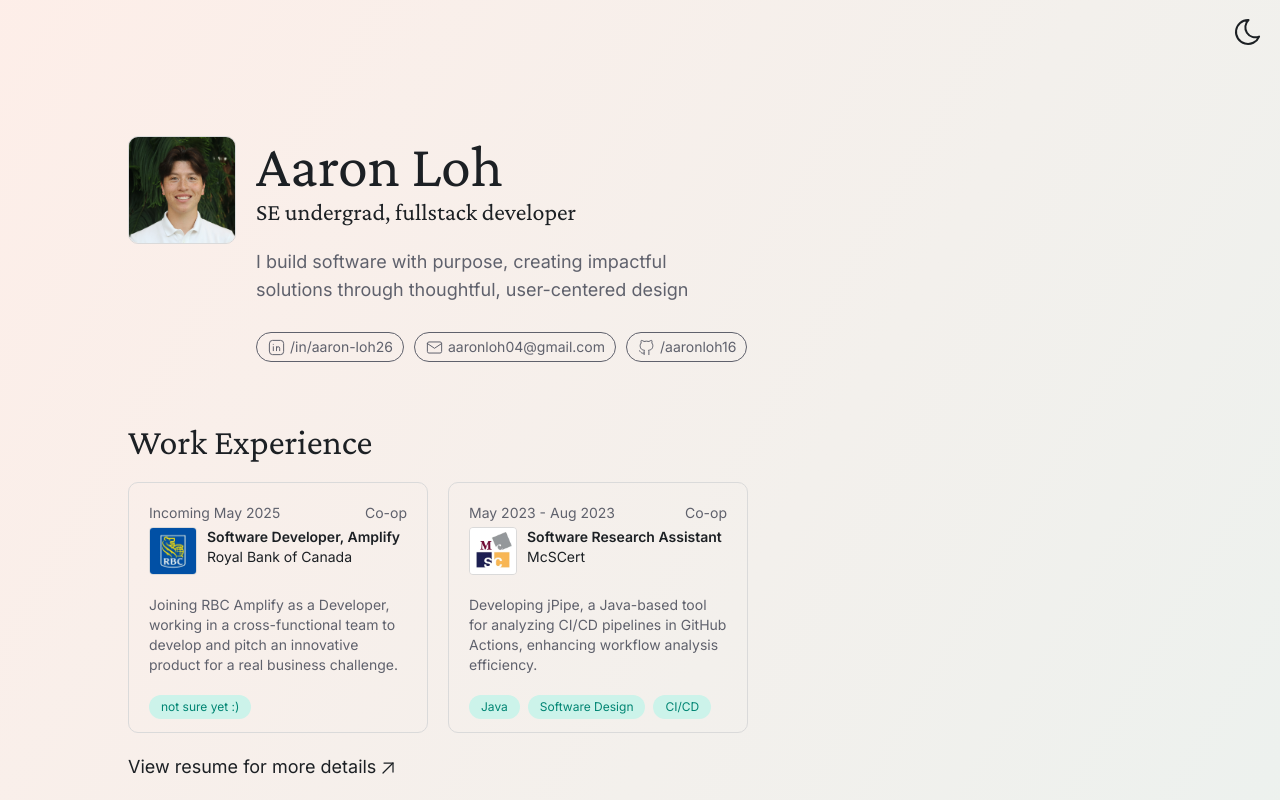
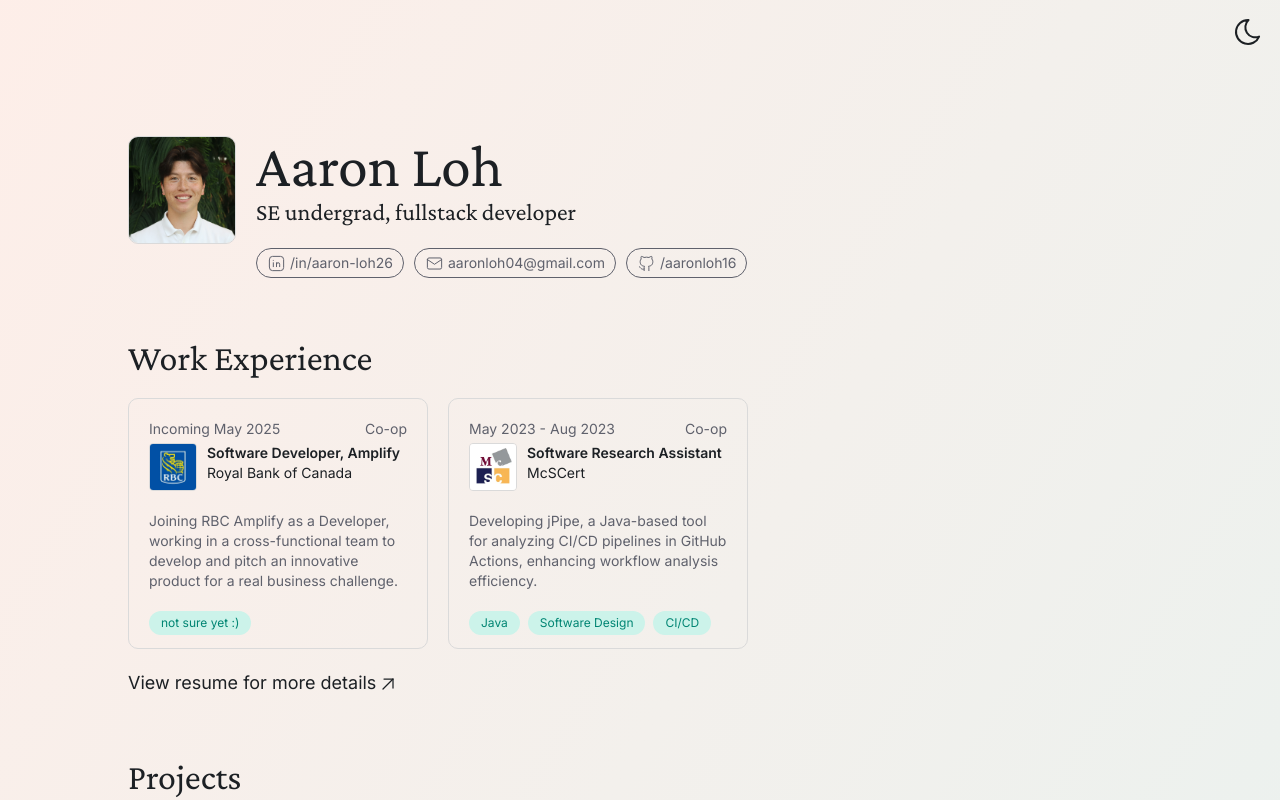
Before and after one commit to aaronloh16/personal-website-v2, a Next.js app: page / in a window 1280 px wide. Shown: the top 800 px of the page. Built offline with nearby package versions, Linux system fonts and the light colour scheme.

Commit message:
update content

```diff
--- a/src/app/page.tsx
+++ b/src/app/page.tsx
@@ -37,9 +37,9 @@ export default function Home() {
               </h1>
               <p className="-mb-2 font-serif text-lg md:text-2xl">{tagline}</p>
             </div>
-            <p className="max-w-[330px] text-sm text-grey md:max-w-[440px] md:text-lg">
+            {/* <p className="max-w-[330px] text-sm text-grey md:max-w-[440px] md:text-lg">
               {headline}
-            </p>
+            </p> */}
             <div className="flex flex-col gap-[10px] md:flex-row">
               <SocialLink link="linkedin" />
               <SocialLink link="email" />
```
